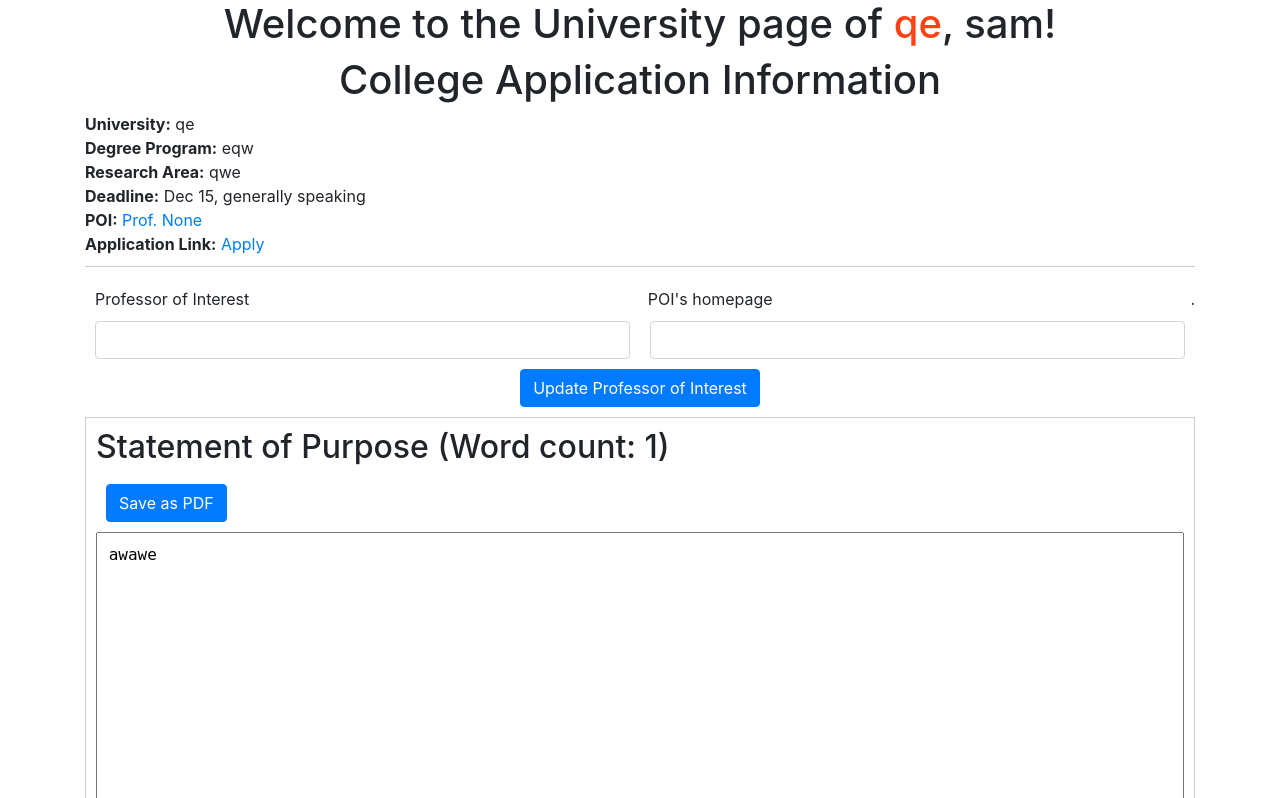
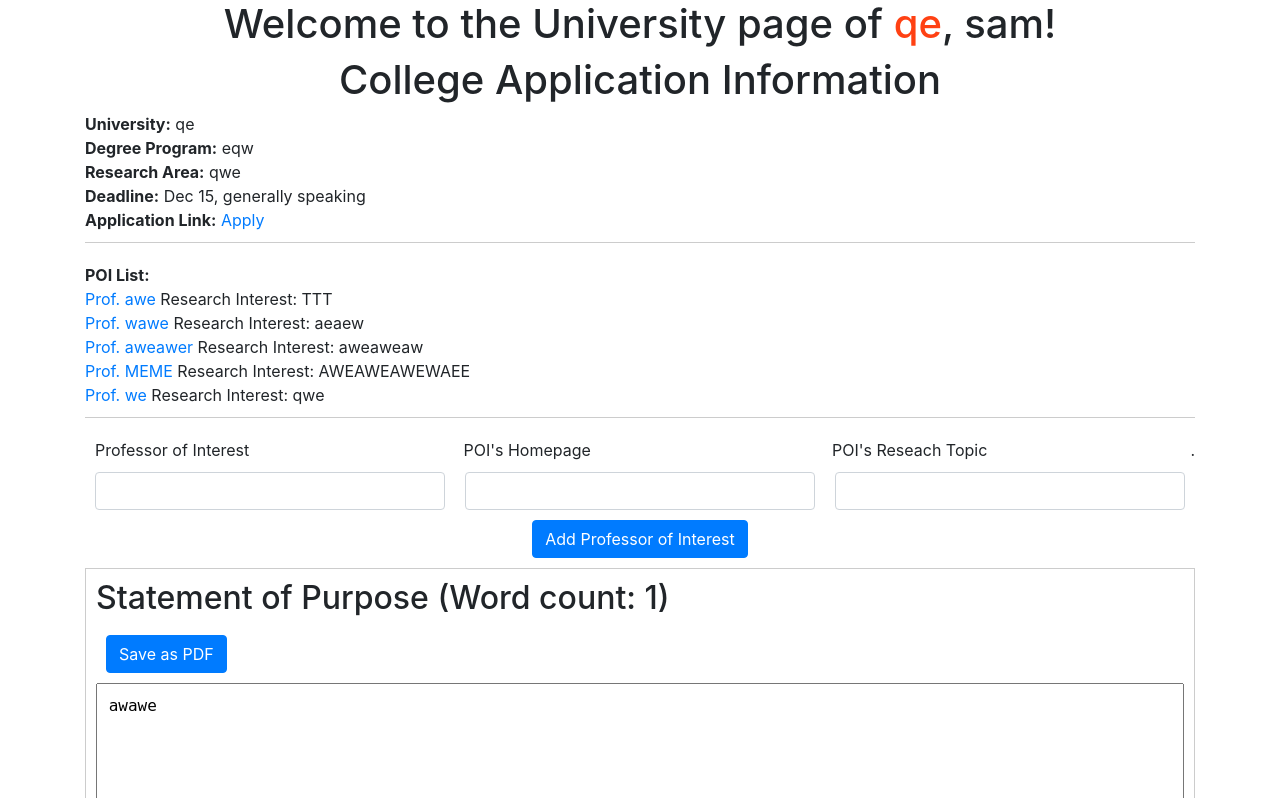
Before and after one commit to xzhan0/Application-Management, a Flask app: a page that uses FlaskWebApp/website/templates/college.html in a window 1280 px wide. Shown: the part 56-854 px from the top of the page. Run offline with Flask 3, Linux system fonts and the light colour scheme; a user stored in the database is signed in; parts of the project's set-up code (start-up, migrations or seed data) failed here and were passed over; some libraries are stand-ins or nearby versions.

Commit message:
multiple poi supported

```diff
--- a/FlaskWebApp/website/templates/college.html
+++ b/FlaskWebApp/website/templates/college.html
@@ -10,21 +10,28 @@
         <strong>Degree Program:</strong> {{ college.comment }}<br>
         <strong>Research Area:</strong> {{ college.area }}<br>
         <strong>Deadline:</strong> Dec 15, generally speaking<br>
-        <strong>POI:</strong> <a href= "{{ college.poi_link }}" target=”_blank”>Prof. {{ college.poi }}</a><br>
         <strong>Application Link:</strong> <a href="{{ college.link }}" target="_blank">Apply</a><br>
+    </li>
+    <li class="college-info">
+        <strong>POI List:</strong><br>
+        {% for professor in college.professors %}
+        <a href= "{{ professor.link }}" target=”_blank”>Prof. {{ professor.name }}</a><p style="display: inline;"> Research Interest: {{ professor.note }}</p><br>
+        {% endfor %}
     </li>
 </ul>
 <form method="POST">
     <div class="input-container">
         <label for="form1-input">Professor of Interest</label>
-        <label for="form1-input">POI's homepage</label>.
+        <label for="form1-input">POI's Homepage</label>
+        <label for="form1-input">POI's Reseach Topic</label>.
     </div>
     <div class="input-container">
         <input name="poi" id="poi" class="form-control" placeholder=""></input>
         <input name="poi_link" id="poi_link" class="form-control" placeholder=""></input>
+        <input name="poi_note" id="poi_note" class="form-control" placeholder=""></input>
     </div>
     <div align="center">
-        <button type="submit" class="btn btn-primary"> Update Professor of Interest</button>
+        <button type="submit" class="btn btn-primary"> Add Professor of Interest</button>
     </div>
 </form>
 
--- a/FlaskWebApp/website/views.py
+++ b/FlaskWebApp/website/views.py
@@ -1,7 +1,7 @@
 from flask import Blueprint, render_template, request, flash, jsonify, redirect
 from flask_login import login_required, current_user
 from . import db
-from .models import College, Note
+from .models import College, Note, Professor
 from . import db
 import json
 import yfinance as yf
@@ -96,16 +96,20 @@ def application_detail(symbol):
     if request.method == 'POST':
         poi = request.form.get('poi')
         poi_link = request.form.get('poi_link')
+        poi_note = request.form.get('poi_note')
         if poi and poi_link:
             for college in current_user.colleges:
                 if college.data == symbol and college.comment == degree:
-                    college.poi = poi
-                    college.poi_link = poi_link
+                    new_prof = Professor(name=poi, college_id=college.id, link=poi_link,note=poi_note)
+                    db.session.add(new_prof)
                     db.session.commit()
                     flash('POI updated!', category='success')
                     return render_template("college.html", user = current_user, college = college)
 
         sop = request.form.get('new_sop')
+        if not sop:
+            flash('Something goes wrong, please retry', category='error')
+            return render_template("application.html", user = current_user)
         for college in current_user.colleges:
             if college.data == symbol:
                 college.sop = sop
```
Also changed, not shown: FlaskWebApp/website/models.py (+9 -1 lines), FlaskWebApp/instance/database.db.
